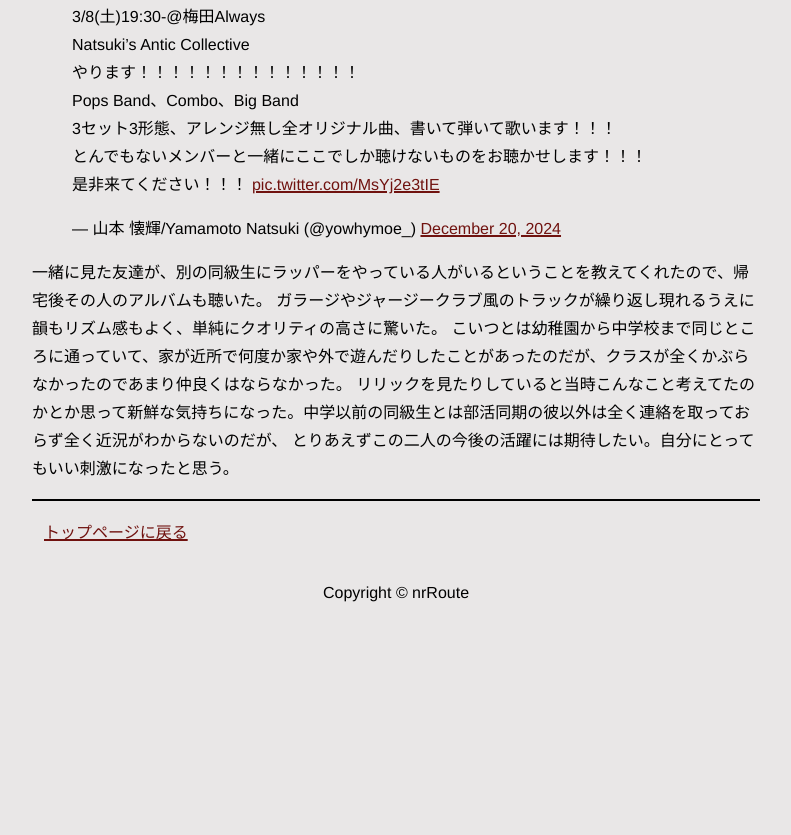
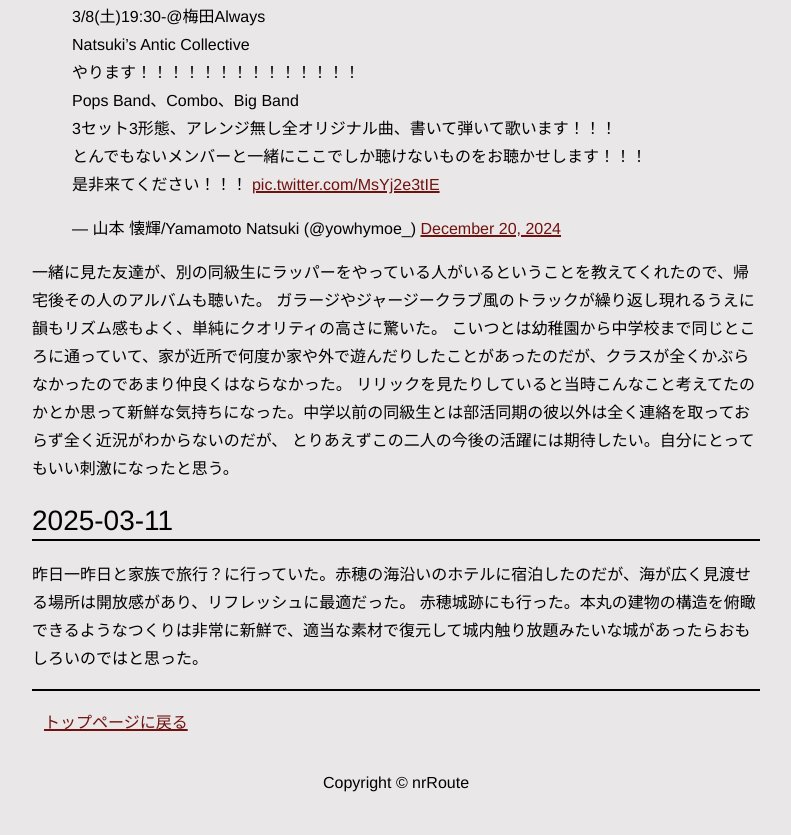
Before and after one commit to nrRoute/nrroute.net, an Astro site: page /diary in a window 1280 px wide. Shown: the part 1823-2658 px from the top of the page, without its empty margins (244-1035 px from the left). Before the commit the page ends 2468 px from the top, so only its background shows below. Built offline with nearby package versions, Linux system fonts and the light colour scheme; Astro itself is replaced by a stand-in of ours; some packages are replaced by stand-ins of ours.

Commit message:
update: diary

```diff
--- a/src/content/pages/diary.mdx
+++ b/src/content/pages/diary.mdx
@@ -70,3 +70,8 @@ https://scrapbox.io/shokai/%E8%84%B3%E5%86%85%E3%82%92%E3%81%9D%E3%81%AE%E3%81%B
 こいつとは幼稚園から中学校まで同じところに通っていて、家が近所で何度か家や外で遊んだりしたことがあったのだが、クラスが全くかぶらなかったのであまり仲良くはならなかった。
 リリックを見たりしていると当時こんなこと考えてたのかとか思って新鮮な気持ちになった。中学以前の同級生とは部活同期の彼以外は全く連絡を取っておらず全く近況がわからないのだが、
 とりあえずこの二人の今後の活躍には期待したい。自分にとってもいい刺激になったと思う。
+
+# 2025-03-11
+
+昨日一昨日と家族で旅行？に行っていた。赤穂の海沿いのホテルに宿泊したのだが、海が広く見渡せる場所は開放感があり、リフレッシュに最適だった。
+赤穂城跡にも行った。本丸の建物の構造を俯瞰できるようなつくりは非常に新鮮で、適当な素材で復元して城内触り放題みたいな城があったらおもしろいのではと思った。
```
